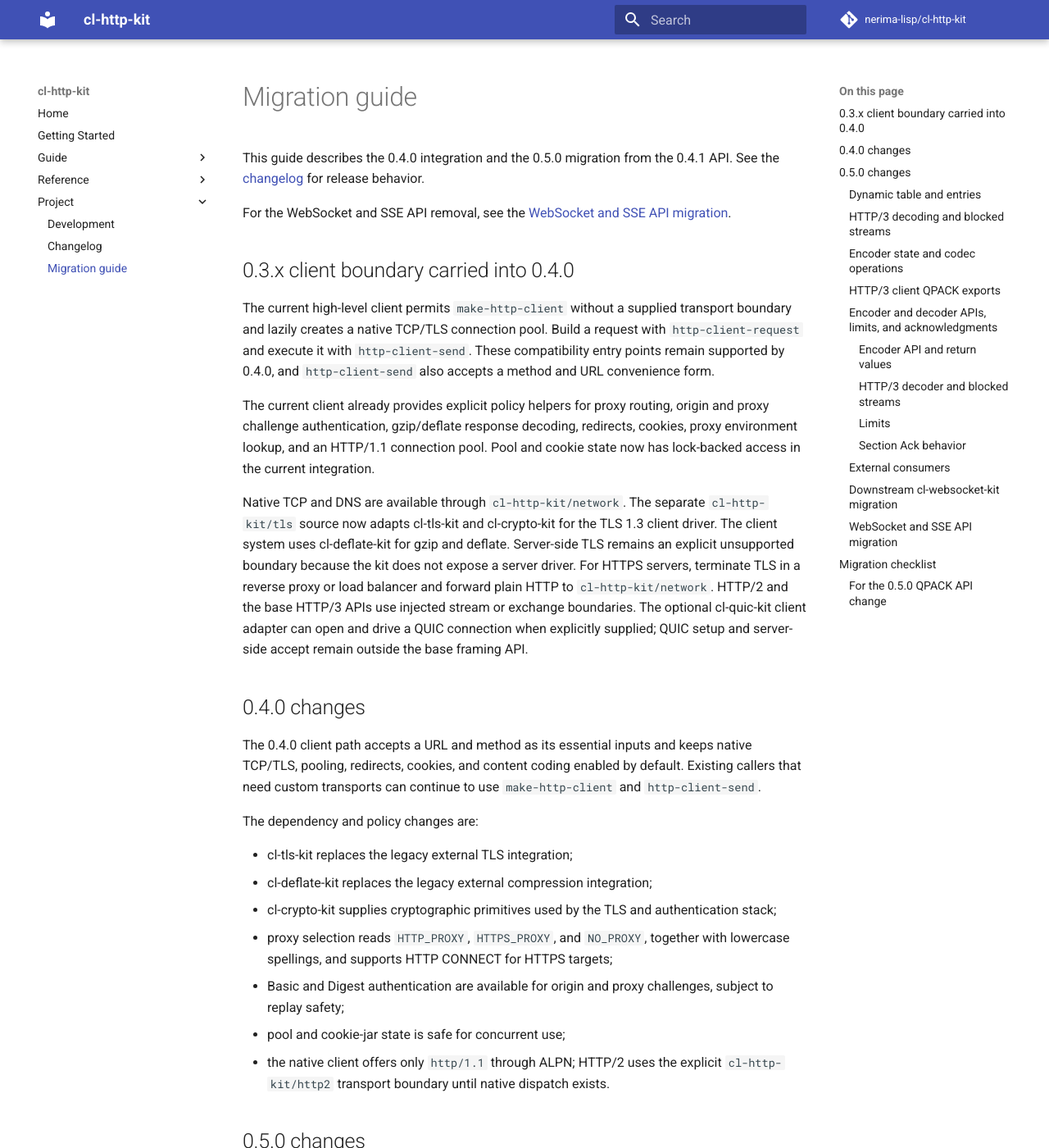
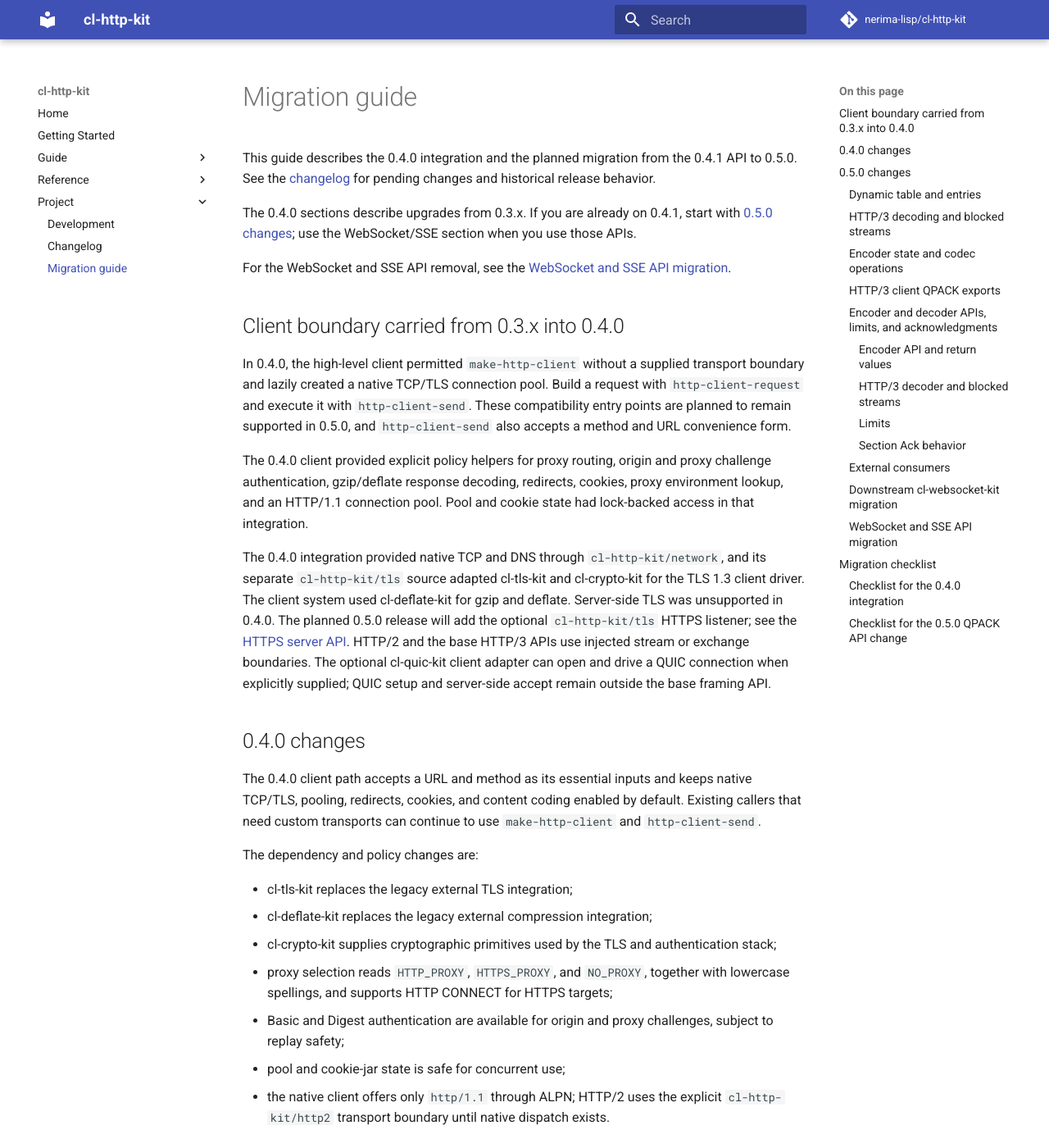
Before and after one commit to nerima-lisp/cl-http-kit, an MkDocs documentation site: the page built from docs/src/project/migration.md, in a window 1280 px wide and 1400 px high. Shown: the whole window at 82% size. Built offline with MkDocs 1.6.1 and Material for MkDocs 9.7.7, drawn with Linux system fonts in a browser that asks for light colours; comment, search, counter and statistics services are not loaded; some of the changed text lies outside the part shown.

Commit message:
docs: clarify 0.5.0 migration guidance

```diff
--- a/docs/src/project/migration.md
+++ b/docs/src/project/migration.md
@@ -1,30 +1,36 @@
 # Migration guide
 
-This guide describes the 0.4.0 integration and the 0.5.0 migration from the
-0.4.1 API. See the [changelog](changelog.md) for release behavior.
+This guide describes the 0.4.0 integration and the planned migration from the
+0.4.1 API to 0.5.0. See the [changelog](changelog.md) for pending changes and
+historical release behavior.
+
+The 0.4.0 sections describe upgrades from 0.3.x. If you are already on 0.4.1,
+start with [0.5.0 changes](#0-5-0-changes); use the WebSocket/SSE section when
+you use those APIs.
 
 For the WebSocket and SSE API removal, see the
 [WebSocket and SSE API migration](#websocket-and-sse-api-migration).
 
-## 0.3.x client boundary carried into 0.4.0
+## Client boundary carried from 0.3.x into 0.4.0
 
-The current high-level client permits `make-http-client` without a supplied
-transport boundary and lazily creates a native TCP/TLS connection pool. Build a
+In 0.4.0, the high-level client permitted `make-http-client` without a supplied
+transport boundary and lazily created a native TCP/TLS connection pool. Build a
 request with `http-client-request` and execute it with `http-client-send`.
-These compatibility entry points remain supported by 0.4.0, and
+These compatibility entry points are planned to remain supported in 0.5.0, and
 `http-client-send` also accepts a method and URL convenience form.
 
-The current client already provides explicit policy helpers for proxy routing,
+The 0.4.0 client provided explicit policy helpers for proxy routing,
 origin and proxy challenge authentication, gzip/deflate response decoding,
 redirects, cookies, proxy environment lookup, and an HTTP/1.1 connection pool.
-Pool and cookie state now has lock-backed access in the current integration.
+Pool and cookie state had lock-backed access in that integration.
 
-Native TCP and DNS are available through `cl-http-kit/network`. The separate
-`cl-http-kit/tls` source now adapts cl-tls-kit and cl-crypto-kit for the TLS 1.3
-client driver. The client system uses cl-deflate-kit for gzip and deflate.
-Server-side TLS remains an explicit unsupported boundary because the kit does
-not expose a server driver. For HTTPS servers, terminate TLS in a reverse
-proxy or load balancer and forward plain HTTP to `cl-http-kit/network`.
+The 0.4.0 integration provided native TCP and DNS through
+`cl-http-kit/network`, and its separate `cl-http-kit/tls` source adapted
+cl-tls-kit and cl-crypto-kit for the TLS 1.3 client driver. The client system
+used cl-deflate-kit for gzip and deflate. Server-side TLS was unsupported in
+0.4.0. The planned 0.5.0 release will add the optional `cl-http-kit/tls`
+HTTPS listener; see the
+[HTTPS server API](../reference/api.md#https-server).
 HTTP/2 and the base HTTP/3 APIs use injected stream or exchange boundaries.
 The optional cl-quic-kit client adapter can open and drive a QUIC connection
 when explicitly supplied; QUIC setup and server-side accept remain outside the
@@ -53,15 +59,19 @@ The dependency and policy changes are:
 
 ## 0.5.0 changes
 
-The 0.5.0 release removes the local QPACK implementation from
+The planned 0.5.0 release will remove the local QPACK implementation from
 `http-kit/http3`. The mapping below covers all 57 QPACK migration-table entries:
-it names their replacement APIs, identifies the exports removed from 0.5.0,
-and marks the HTTP/3 transport operations that remain. The target
-`cl-http-message-kit` v2.0.1 at revision `1bc39c8659ec282496366d24fab6e5c21096caa2`.
+it names their replacement APIs and exports slated for removal in 0.5.0, and
+marks the HTTP/3 transport operations that remain. The separate HTTP/3 client
+QPACK table below lists six additional entries, outside those 57. The
+target is `cl-http-message-kit` v2.0.1 at revision
+`1bc39c8659ec282496366d24fab6e5c21096caa2`.
 It includes the Section Ack callback, transactional encoder API, and the
 `qpack-context-set-max-table-capacity` operation described below. It also
 rejects a Section Ack when no field section is outstanding. This change
 breaks the 0.4.1 API. cl-http-kit will not provide compatibility adapters.
+The replacement QPACK functions are exported by the `http-message-kit`
+package; qualify them as `http-message-kit:` in Lisp.
 
 Paths in this section are repository-relative. Unqualified `http3/`, `t/`, and
 `docs/` paths refer to cl-http-kit; paths under `src/` in the external-consumer
@@ -103,9 +113,9 @@ delegates to the same operation. The setter accepts values from zero through
 before mutation. A changed maximum preserves current capacity and advances the
 context revision, so a prepared encoding transaction based on the old revision
 cannot commit. Use this operation when peer SETTINGS change the outbound
-encoder's maximum table capacity. The old transport initializes that maximum
-to zero and updates it after peer SETTINGS arrive; ordinary requests can
-encode HEADERS before SETTINGS arrive (`http3/transport.lisp` lines 262–266,
+encoder's maximum table capacity. The cl-http-kit HTTP/3 client initializes
+that maximum to zero and updates it after peer SETTINGS arrive; ordinary
+requests can encode HEADERS before SETTINGS arrive (`http3/transport.lisp` lines 262–266,
 685–701, 1623–1699).
 
 ### Dynamic table and entries
@@ -271,10 +281,13 @@ callback as `http3-client-serialize` and invokes it through
 `serve-http3-request-stream`. These callbacks define the transport's lock
 boundary; the QPACK code does not create a lock. Use the same lock while
 decoding the peer's encoder stream and taking ready tokens.
-`qpack-resume-blocked-stream` uses the callback saved in its token. Cancellation returns `released-p` as true when it
-removed local blocked or latest-token state for that stream, and false when no
-such state existed. It returns cancellation instruction octets either way; send
-those octets on the decoder stream even when `released-p` is false.
+`qpack-resume-blocked-stream` uses the callback saved in its token.
+`qpack-take-ready-streams` removes ready tokens from the blocked set but the
+adapter retains each token for its stream until it is resumed or cancelled.
+Cancellation returns `released-p` as true when it removes a blocked or retained
+token for that stream, and false when neither exists. It returns cancellation
+instruction octets either way; send those octets on the decoder stream even
+when `released-p` is false.
 
 Tokens do not expose stream IDs, so retain each original stream ID alongside
 its token if the caller needs to associate it with a transport stream. Pass
@@ -284,7 +297,10 @@ that retained ID to cancellation.
 
 For `qpack-decode-http3-field-section`, omitted `:max-header-bytes` and
 `:max-fields` default to 65536 and 256; passing `nil` explicitly for either
-keyword is rejected. Keep passing both limits to the HTTP/3 decoder.
+keyword is rejected. Pass existing custom header-byte and field-count limits as
+`:max-header-bytes` and `:max-fields`; omit them to use the defaults. Set
+`:max-blocked-streams` when creating the adapter to preserve an existing blocked
+stream limit.
 The raw `qpack-decode-header-block` accepts the same keywords but uses its
 context/default limits when either keyword is omitted or explicitly `nil`.
 `:max-header-bytes` limits the decoded
@@ -381,8 +397,8 @@ no references to any of the 57 exports.
 
 ### Downstream cl-websocket-kit migration
 
-The downstream cl-websocket-kit migration follows its update to cl-http-kit
-0.5.0. It is separate from this cl-http-kit migration:
+The downstream cl-websocket-kit migration is separate from this cl-http-kit
+migration. Prepare it against the cl-http-kit 0.5.0 pin:
 
 1. Replace the 10 old QPACK exports at the call sites in the table above.
    Use `make-qpack-context` and context operations for encoder state, and the
@@ -391,12 +407,13 @@ The downstream cl-websocket-kit migration follows its update to cl-http-kit
    decode values, and opaque blocked-stream tokens described above. Do not
    inspect or construct the removed table and state objects.
 3. Run the cl-websocket-kit test suite and require its GitHub PR checks to pass
-   against the 0.5.0 pin before landing the dependency update.
+   against the 0.5.0 pin before landing its dependency update.
 
 ### WebSocket and SSE API migration
 
 The 0.4.1 release includes the `http-kit/websocket` package and SSE exports
-from `http-kit/client`. The 0.5.0 release removes them. When upgrading,
+from `http-kit/client`. The planned 0.5.0 release will remove them. When
+upgrading,
 add the relevant kit to your application's dependencies: use `cl-websocket-kit`
 for `websocket-kit` and `cl-sse-kit` for `sse-kit`. Neither kit is a dependency
 of `cl-http-kit`. The replacement names below were verified against the
@@ -463,7 +480,9 @@ which is specific to permessage-deflate.
 
 ## Migration checklist
 
-This checklist covers the 0.4.0 integration described above.
+### Checklist for the 0.4.0 integration
+
+Use this checklist only when upgrading from 0.3.x to 0.4.0.
 
 1. Keep a custom `transport-function` compatible with
    `(request &key timeout deadline max-header-bytes max-fields max-body-bytes
@@ -484,7 +503,7 @@ This checklist covers the 0.4.0 integration described above.
 4. Treat 0.4.0 as a compatibility review point for redirects, authentication
    replay, proxy environment precedence, and HTTP/2 selection.
 
-### For the 0.5.0 QPACK API change
+### Checklist for the 0.5.0 QPACK API change
 
 When upgrading to 0.5.0, replace each old QPACK export using the mapping above.
 Configure the outbound encoder context from the peer's
@@ -493,7 +512,7 @@ values limit the dynamic table and blocked streams used in field sections sent
 to that peer. Configure the inbound decoder context and its HTTP/3 adapter from
 the locally advertised settings; those values limit dynamic references and
 blocked sections accepted from the peer. Start table capacity at zero and pass
-`:huffman nil` where needed to preserve the current defaults.
+`:huffman nil` where needed to preserve cl-http-kit 0.4.x's Huffman-off default.
 
 For every state-changing encoder write, prepare the instruction or field section,
 write its octets while holding the connection QPACK lock. On success, commit.
```
Also changed, not shown: other parts of docs/src/project/migration.md (+1 -1 lines).
